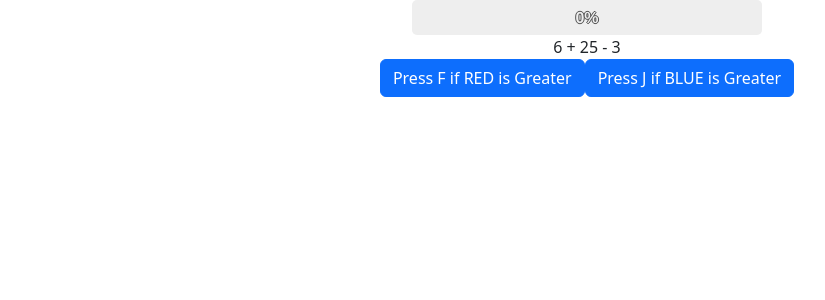
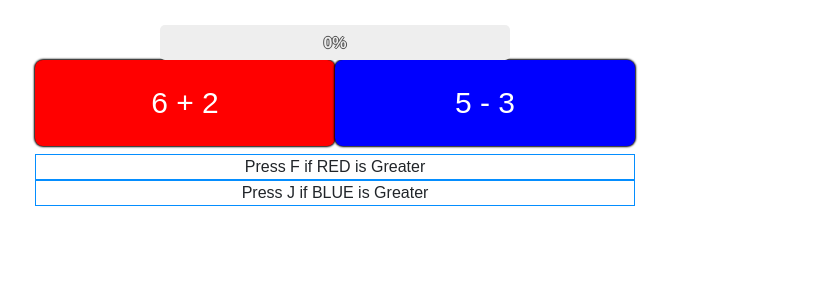
Before and after one commit to vivekvpandya/compare-expression, a React (Create React App) app: page / in a window 1280 px wide. Shown: the top 300 px of the page, without its empty margins (53-878 px from the left). Built offline with nearby package versions, Linux system fonts and the light colour scheme.

Commit message:
css update

```diff
--- a/src/App.js
+++ b/src/App.js
@@ -6,8 +6,8 @@ import Expressions from './components/expressions';
 function App() {
   const [count, setCount] = useState(0);
   var expressionData = { expressions : [
-    {id: "exp0", expA: "6 + 2", expB: "5 - 3", greater : 0, showAfter : 0, hideAfter: 6000},
-    {id: "exp1", expA: "6 + 1", expB: "14 - 3", greater : 1, showAfter : 6000, hideAfter: 12000}
+    {id: "exp0", expA: "6 + 2 ", expB: "5 - 3", greater : 0, showAfter : 0, hideAfter: 6000},
+    {id: "exp1", expA: "6 + 1 ", expB: "14 - 3", greater : 1, showAfter : 6000, hideAfter: 12000}
   ]
   };
   function incrementCount () {
--- a/src/components/expressions.js
+++ b/src/components/expressions.js
@@ -43,18 +43,15 @@ class Expressions extends Component {
     render() {
         const isVisible = this.state.isVisible;
         return isVisible ? <div id={this.state.id}>
-                    { isVisible && <Timebar /> }
 
-         <div>
-            { isVisible && <span>{this.state.expressionA}</span> }
-            { isVisible && <span>{this.state.expressionB}</span> }
-         </div>
-              <div>
-                { isVisible && <span>{ this.state.isCorrect}</span> }
-              </div>
-              <div>
-         { isVisible && <label className="btn btn-primary">Press F if RED is Greater</label> }
-         { isVisible && <label className="btn btn-primary">Press J if BLUE is Greater</label> }
+         <div className='row exp'>
+            { isVisible && <Timebar /> }
+            { isVisible && <h2 className='col md-6 red'>{this.state.expressionA}</h2> }
+            { isVisible && <h2 className='col md-6 blue'>{this.state.expressionB}</h2> }
+            { isVisible && <span>{ this.state.isCorrect}</span> }
+
+         { isVisible && <label >Press F if RED is Greater</label> }
+         { isVisible && <label >Press J if BLUE is Greater</label> }
          </div>
       </div> : <div />;
     }
--- a/src/index.css
+++ b/src/index.css
@@ -1,5 +1,6 @@
 body {
   margin: 0;
+
   font-family: -apple-system, BlinkMacSystemFont, 'Segoe UI', 'Roboto', 'Oxygen',
     'Ubuntu', 'Cantarell', 'Fira Sans', 'Droid Sans', 'Helvetica Neue',
     sans-serif;
@@ -36,3 +37,34 @@ code {
 .timebar-container {
   width: 100%;
 }
+.exp{
+	padding: 25px 100px;
+	width: 800px;
+	font-family: sans-serif;
+}
+.red{
+	box-shadow: 0 0 2px 1px rgb(0, 0, 0);
+	border-radius: 8px;
+	color:  #ffffff;
+	padding: 25px 50px;
+ 	font-size: 30px;
+
+ 	background-color: rgb(255, 0, 0);
+ 	text-align: center;
+
+}
+.blue{
+	box-shadow: 0 0 2px 1px rgb(0, 0, 0);
+	border-radius: 8px;
+	color:  #ffffff;
+ 	font-size: 30px;
+	padding: 25px 50px;
+ 	background-color: rgb(0, 0, 255);
+ 	text-align: center;
+
+}
+label{
+
+	border: 1px solid #048eff;
+
+}
```
